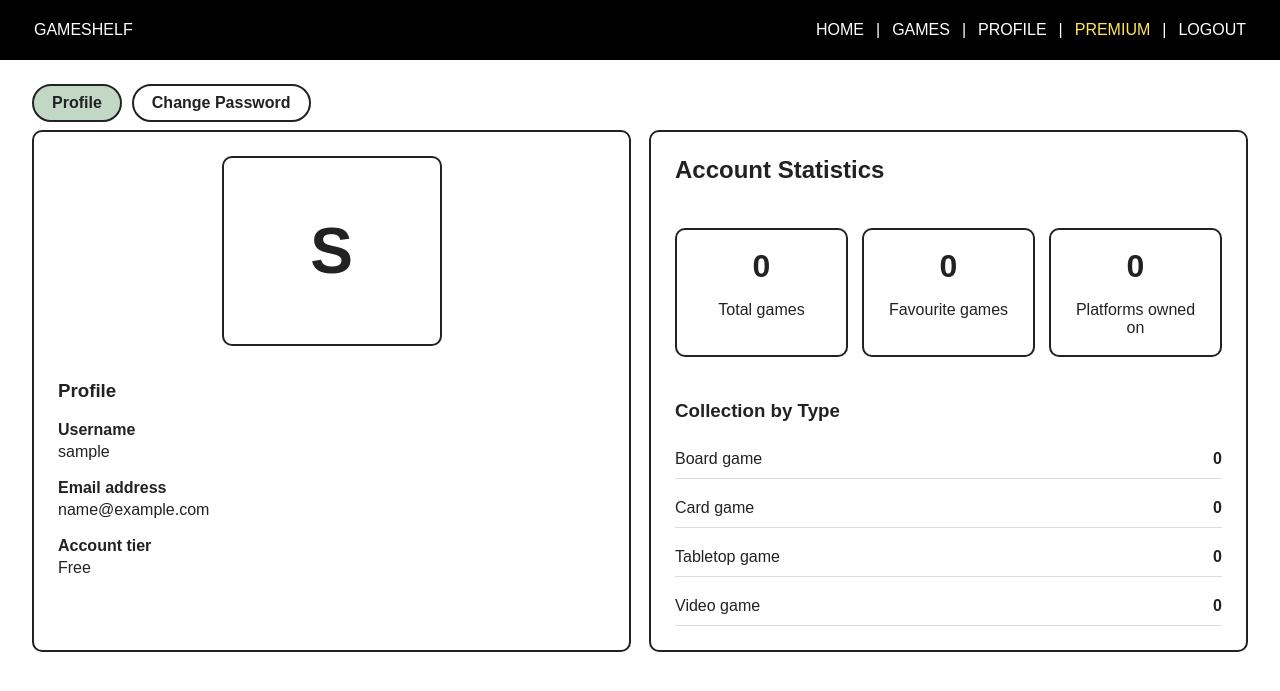
After one commit to DarthCookie45/GameShelf, a Django app: page /accounts/profile/ in a window 1280 px wide. The commit adds this page. Shown: the top 691 px of the page. Run offline with Django 5.2, Linux system fonts and the light colour scheme; the visitor is signed in with stand-in values (Sample User, id 1); data that the repository does not hold is empty.

Commit message:
Add profile page with collection stats

```diff
--- /dev/null
+++ b/accounts/templates/accounts/profile.html
@@ -0,0 +1,69 @@
+{% extends 'base.html' %}
+
+{% block title %}Profile | GameShelf{% endblock %}
+
+{% block content %}
+<section class="profile-actions">
+    <a class="button" href="{% url 'profile' %}">Profile</a>
+    <a class="button button-secondary" href="#">Change Password</a>
+</section>
+
+<section class="profile-layout">
+    <section class="profile-card panel">
+        <div class="profile-avatar">
+            {{ user.username|first|upper }}
+        </div>
+
+        <h1>Profile</h1>
+
+        <dl class="profile-details">
+            <div>
+                <dt>Username</dt>
+                <dd>{{ user.username }}</dd>
+            </div>
+
+            <div>
+                <dt>Email address</dt>
+                <dd>{{ user.email|default:'Not added' }}</dd>
+            </div>
+
+            <div>
+                <dt>Account tier</dt>
+                <dd>{{ account_tier }}</dd>
+            </div>
+        </dl>
+    </section>
+
+    <section class="profile-stats panel">
+        <h2>Account Statistics</h2>
+
+        <div class="stats-grid">
+            <article>
+                <span>{{ total_games }}</span>
+                <p>Total games</p>
+            </article>
+
+            <article>
+                <span>{{ favourite_games }}</span>
+                <p>Favourite games</p>
+            </article>
+
+            <article>
+                <span>{{ platform_count }}</span>
+                <p>Platforms owned on</p>
+            </article>
+        </div>
+
+        <h3>Collection by Type</h3>
+
+        <ul class="type-stats">
+            {% for label, count in game_type_stats.items %}
+                <li>
+                    <span>{{ label }}</span>
+                    <strong>{{ count }}</strong>
+                </li>
+            {% endfor %}
+        </ul>
+    </section>
+</section>
+{% endblock %}
--- a/accounts/urls.py
+++ b/accounts/urls.py
@@ -4,4 +4,5 @@ from . import views
 
 urlpatterns = [
     path('register/', views.register, name='register'),
+    path('profile/', views.profile, name='profile'),
 ]
--- a/accounts/views.py
+++ b/accounts/views.py
@@ -1,7 +1,10 @@
 from django.contrib import messages
 from django.contrib.auth import login
+from django.contrib.auth.decorators import login_required
 from django.contrib.auth.forms import UserCreationForm
 from django.shortcuts import redirect, render
+
+from games.models import Game
 
 # Create your views here.
 # Register view
@@ -21,3 +24,29 @@ def register(request):
         form = UserCreationForm()
 
     return render(request, 'registration/register.html', {'form': form})
+
+
+# Profile view
+@login_required
+def profile(request):
+    user_games = Game.objects.filter(owner=request.user)
+
+    total_games = user_games.count()
+    favourite_games = user_games.filter(favourite=True).count()
+    platforms = user_games.values_list('platform', flat=True).distinct()
+    platform_count = platforms.count()
+
+    game_type_stats = {}
+
+    for value, label in Game.GAME_TYPE_CHOICES:
+        game_type_stats[label] = user_games.filter(game_type=value).count()
+
+    context = {
+        'total_games': total_games,
+        'favourite_games': favourite_games,
+        'platform_count': platform_count,
+        'game_type_stats': game_type_stats,
+        'account_tier': 'Free',
+    }
+
+    return render(request, 'accounts/profile.html', context)
--- a/static/css/style.css
+++ b/static/css/style.css
@@ -474,6 +474,105 @@ body {
     object-fit: cover;
 }
 
+/*-- Profile Page --*/
+
+.profile-actions {
+    display: flex;
+    gap: 10px;
+    margin-bottom: 8px;
+}
+
+.profile-layout {
+    display: grid;
+    gap: 18px;
+    grid-template-columns: 1fr 1fr;
+}
+
+.profile-card,
+.profile-stats {
+    min-height: 460px;
+}
+
+.profile-avatar {
+    align-items: center;
+    border: 2px solid var(--coal);
+    border-radius: 10px;
+    display: flex;
+    font-size: 4rem;
+    font-weight: bold;
+    height: 190px;
+    justify-content: center;
+    margin: 0 auto 34px;
+    width: 220px;
+}
+
+.profile-details {
+    display: grid;
+    gap: 18px;
+}
+
+.profile-details div {
+    display: grid;
+    gap: 4px;
+}
+
+.profile-details dt {
+    font-weight: bold;
+}
+
+.profile-details dd {
+    margin: 0;
+}
+
+.profile-stats {
+    align-content: center;
+    display: grid;
+}
+
+.profile-stats h2 {
+    margin-top: 0;
+}
+
+.stats-grid {
+    display: grid;
+    gap: 14px;
+    grid-template-columns: repeat(3, 1fr);
+    margin: 24px 0;
+}
+
+.stats-grid article {
+    border: 2px solid var(--coal);
+    border-radius: 10px;
+    padding: 18px;
+    text-align: center;
+}
+
+.stats-grid span {
+    display: block;
+    font-size: 2rem;
+    font-weight: bold;
+}
+
+.stats-grid p {
+    margin-bottom: 0;
+}
+
+.type-stats {
+    display: grid;
+    gap: 10px;
+    list-style: none;
+    margin: 0;
+    padding: 0;
+}
+
+.type-stats li {
+    align-items: center;
+    border-bottom: 1px solid #dddddd;
+    display: flex;
+    justify-content: space-between;
+    padding: 10px 0;
+}
+
 /*-- Responsive Styles --*/
 
 @media (max-width: 900px) {
@@ -482,6 +581,11 @@ body {
     }
 
     .form-grid {
+        grid-template-columns: 1fr;
+    }
+
+    .profile-layout,
+    .stats-grid {
         grid-template-columns: 1fr;
     }
 }
--- a/templates/base.html
+++ b/templates/base.html
@@ -20,7 +20,7 @@
                     <span>|</span>
                     <a href="{% url 'games_list' %}">GAMES</a>
                     <span>|</span>
-                    <a href="#">PROFILE</a>
+                    <a href="{% url 'profile' %}">PROFILE</a>
                     <span>|</span>
                     <a class="premium-link" href="#">PREMIUM</a>
                     <span>|</span>
```
Also changed, not shown: TESTING.md (+6 -0 lines).
